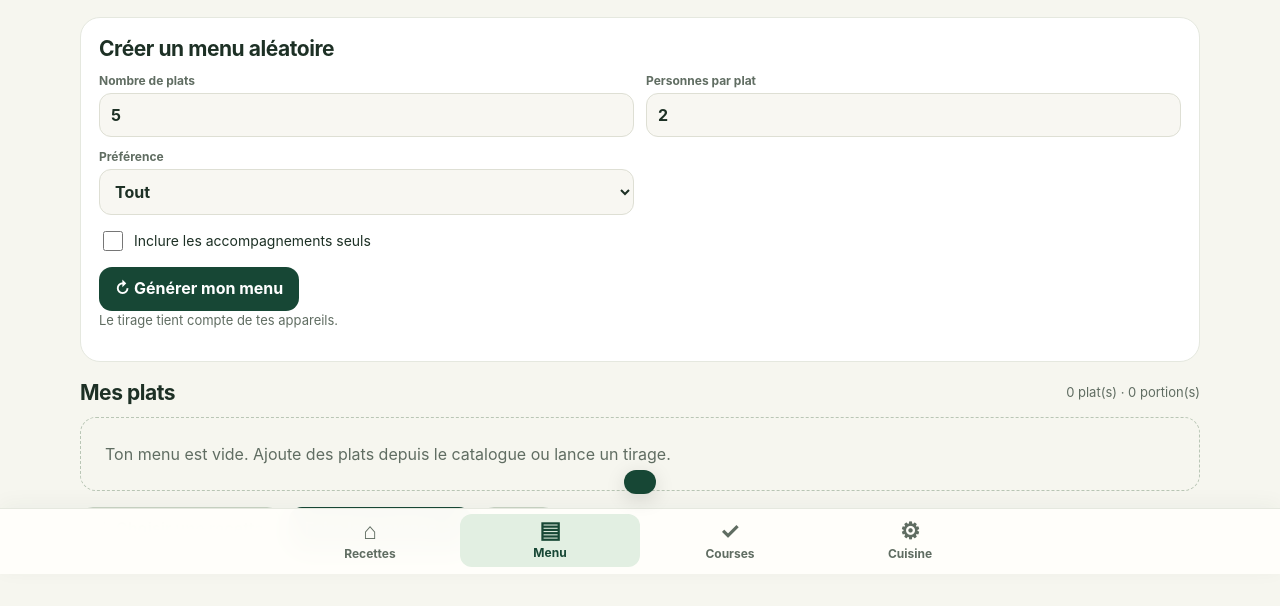
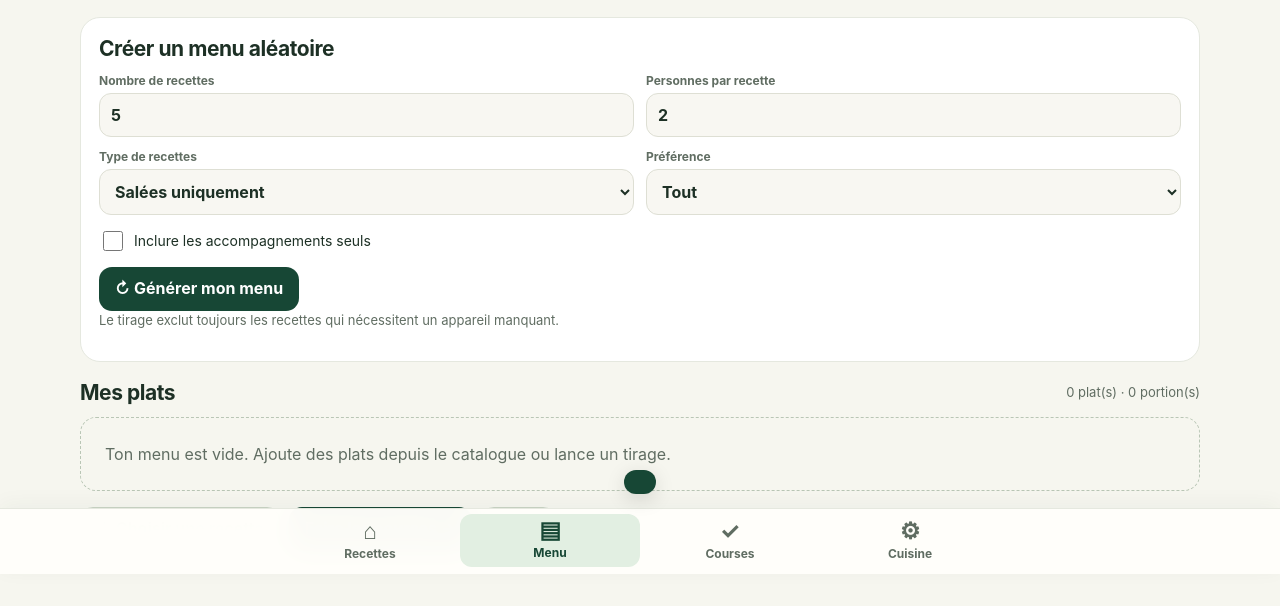
Before and after one commit to popochocopapobo/Dans-le-meal, a plain HTML site: page menu.html in a window 1280 px wide. Shown: the part 226-832 px from the top of the page. Drawn offline with Linux system fonts and the light colour scheme.

Commit message:
Add files via upload

```diff
--- a/menu.html
+++ b/menu.html
@@ -49,12 +49,15 @@
      </h2>
      <div class="filter-row">
       <label>
-       Nombre de plats
-       <input id="random-count" max="56" min="1" type="number" value="5"/>
+       Nombre de recettes
+       <input id="random-count" max="{{COUNT}}" min="1" type="number" value="5"/>
       </label>
       <label>
-       Personnes par plat
+       Personnes par recette
        <input id="random-people" max="30" min="1" type="number" value="2"/>
+      </label>
+      <label>Type de recettes
+       <select id="random-category"><option value="savory">Salées uniquement</option><option value="sweet">Sucrées uniquement</option><option value="all">Salées et sucrées</option></select>
       </label>
       <label>
        Préférence
@@ -91,7 +94,7 @@
       ↻ Générer mon menu
      </button>
      <p class="muted" id="random-message">
-      Le tirage tient compte de tes appareils.
+      Le tirage exclut toujours les recettes qui nécessitent un appareil manquant.
      </p>
     </section>
     <div class="section-heading">
```
